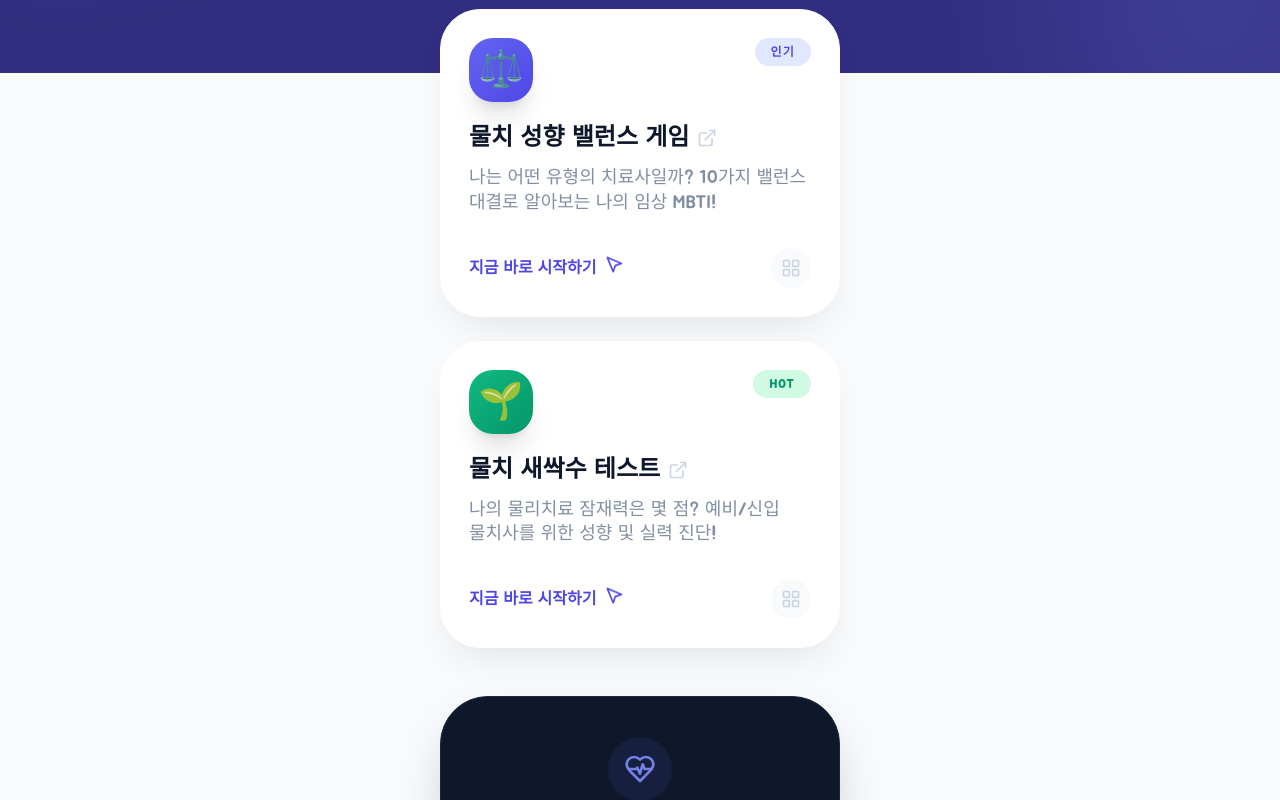
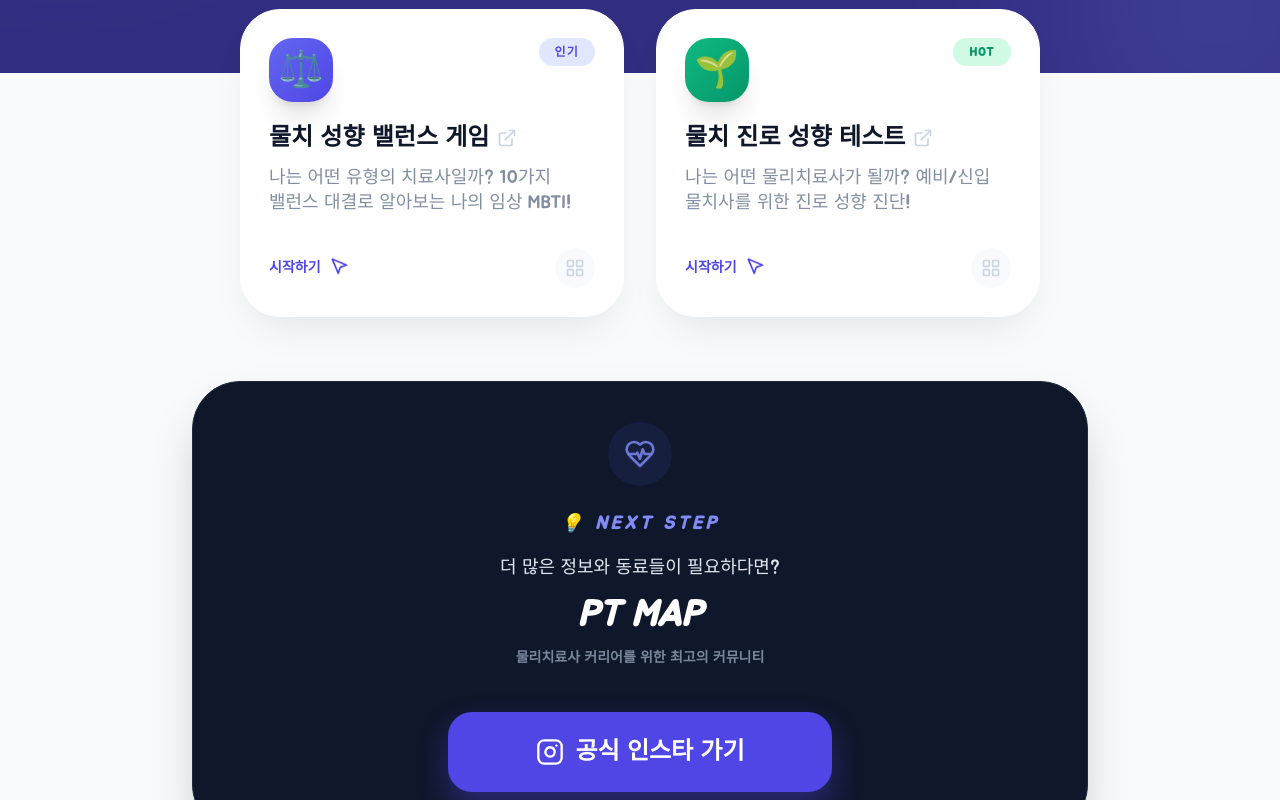
Before and after one commit to Moon-Ahn/ptmap_site, a React (Vite) app: page / in a window 1280 px wide. Shown: the part 360-1160 px from the top of the page. Built offline with nearby package versions, Linux system fonts and the light colour scheme.

Commit message:
레이아웃 편집

```diff
--- a/src/App.jsx
+++ b/src/App.jsx
@@ -18,8 +18,8 @@
     },
     {
       id: 2,
-      title: "물치 새싹수 테스트",
-      desc: "나의 물리치료 잠재력은 몇 점? 예비/신입 물치사를 위한 성향 및 실력 진단!",
+      title: "물치 진로 성향 테스트",
+      desc: "나는 어떤 물리치료사가 될까? 예비/신입 물치사를 위한 진로 성향 진단!",
       url: "https://pt-ssacksu.vercel.app/",
       emoji: "🌱",
       tag: "HOT",
@@ -59,22 +59,22 @@
           <h1 className="text-5xl font-black text-white mb-4 tracking-tight">
             PT MAP <span className="text-sky-300">HUB</span>
           </h1>
-          <p className="text-indigo-100 text-xl font-medium opacity-90 max-w-xs mx-auto leading-relaxed">
+          <p className="text-indigo-100 text-xl font-medium opacity-90 max-w-sm mx-auto leading-relaxed">
             물리치료사들의 성장을 위한<br/>재미있는 놀이터에 오신걸 환영해요!
           </p>
         </div>
       </div>
 
-      {/* 콘텐츠 카드 그리드 */}
-      <div className="max-w-md mx-auto px-6 -mt-16 relative z-20">
-        <div className="space-y-6">
+      {/* 콘텐츠 카드 그리드 (한 줄에 3개 레이아웃) */}
+      <div className="max-w-7xl mx-auto px-6 -mt-16 relative z-20">
+        <div className="flex flex-wrap justify-center gap-8">
           {contents.map((item) => (
             <a
               key={item.id}
               href={item.url}
               target="_blank"
               rel="noopener noreferrer"
-              className="group bg-white rounded-[2.5rem] p-7 custom-shadow border border-white hover:translate-y-[-5px] active:scale-95 transition-all flex flex-col"
+              className="group bg-white rounded-[2.5rem] p-7 custom-shadow border border-white hover:translate-y-[-5px] active:scale-95 transition-all flex flex-col w-full md:w-[calc(50%-1rem)] lg:w-[calc(33.333%-1.5rem)] max-w-sm"
             >
               <div className="flex justify-between items-start mb-5">
                 <div className={`w-16 h-16 rounded-3xl bg-gradient-to-br ${item.color} flex items-center justify-center text-4xl shadow-xl transform group-hover:rotate-6 transition-transform`}>
@@ -95,8 +95,8 @@
               </p>
 
               <div className="mt-auto flex items-center justify-between">
-                <span className="text-indigo-600 font-black flex items-center gap-2">
-                  지금 바로 시작하기 <MousePointer2 className="w-5 h-5 animate-bounce" />
+                <span className="text-indigo-600 font-black flex items-center gap-2 text-sm">
+                  시작하기 <MousePointer2 className="w-5 h-5 animate-bounce" />
                 </span>
                 <div className="w-10 h-10 bg-slate-50 rounded-full flex items-center justify-center group-hover:bg-indigo-50 transition-colors">
                   <LayoutGrid className="w-5 h-5 text-slate-300 group-hover:text-indigo-400" />
@@ -106,8 +106,8 @@
           ))}
         </div>
 
-        {/* 하단 인스타그램 커뮤니티 섹션 */}
-        <div className="mt-12 bg-slate-900 rounded-[3rem] p-10 text-center shadow-2xl border border-slate-800">
+        {/* 하단 인스타그램 커뮤니티 섹션 (가로 너비 조정) */}
+        <div className="mt-16 max-w-4xl mx-auto bg-slate-900 rounded-[3rem] p-10 text-center shadow-2xl border border-slate-800">
           <div className="flex justify-center mb-6">
             <div className="p-4 bg-indigo-500/10 rounded-full">
               <HeartPulse className="w-8 h-8 text-indigo-400 animate-pulse" />
@@ -121,7 +121,7 @@
           </div>
           <button
             onClick={() => window.open(COMMUNITY_URL, '_blank')}
-            className="w-full py-6 bg-indigo-600 text-white rounded-3xl font-black text-2xl hover:bg-indigo-500 transition-all active:scale-95 shadow-[0_15px_30px_rgba(79,70,229,0.4)] flex items-center justify-center gap-3"
+            className="w-full max-w-sm mx-auto py-6 bg-indigo-600 text-white rounded-3xl font-black text-2xl hover:bg-indigo-500 transition-all active:scale-95 shadow-[0_15px_30px_rgba(79,70,229,0.4)] flex items-center justify-center gap-3"
           >
             <Instagram className="w-7 h-7" /> 공식 인스타 가기
           </button>
```
